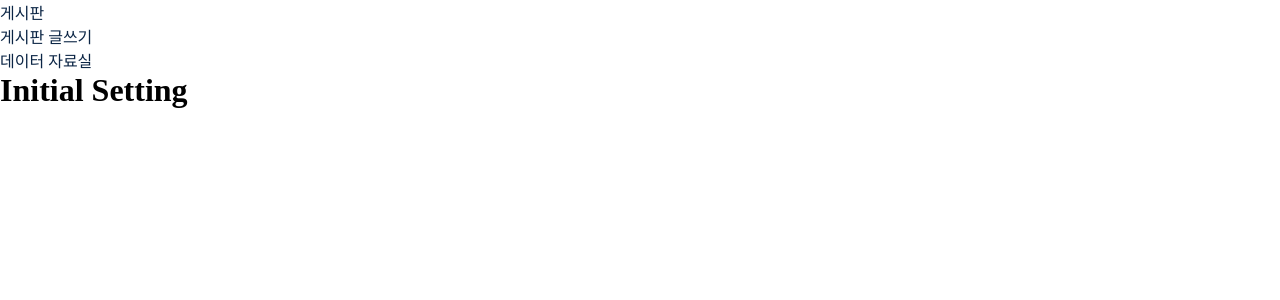
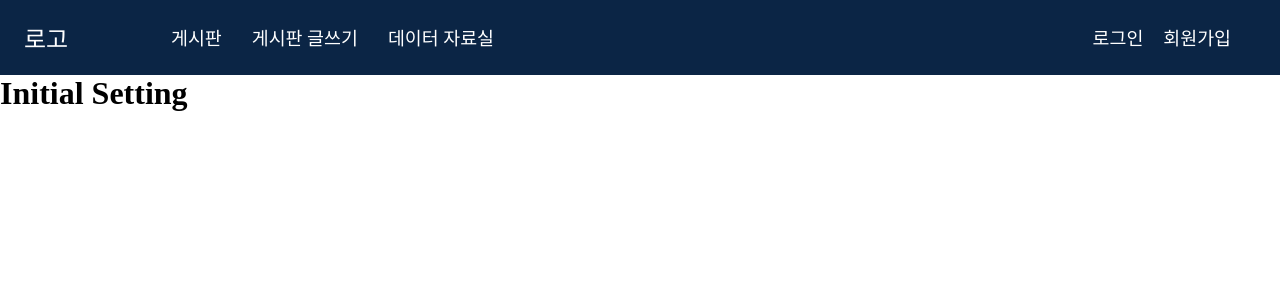
Before and after one commit to nightskyshop/baseballtalk, a Next.js app: page / in a window 1280 px wide. Shown: the top 300 px of the page. Built offline with nearby package versions, Linux system fonts and the light colour scheme.

Commit message:
Design: Create Header Style

```diff
--- a/components/Header.js
+++ b/components/Header.js
@@ -1,16 +1,36 @@
 import Link from "next/link";
+import styles from "./Header.module.css";
 
 export default function Header() {
   return (
-    <div>
-      <ul>
-        <li><Link href="/post">게시판</Link></li>
+    <header className={styles.header}>
+      <div className={styles.header__logo}>
+        <Link href="/">로고</Link>
+      </div>
 
-        <li><Link href="/post/create">게시판 글쓰기</Link></li>
+      <ul className={styles.header__list}>
+        <li className={styles.header__postlist}>
+          <Link href="/post">게시판</Link>
+        </li>
 
-        <li><Link href="/data-referance">데이터 자료실</Link></li>
+        <li className={styles.header_postcreate}>
+          <Link href="/post/create">게시판 글쓰기</Link>
+        </li>
 
+        <li className={styles.header_datareferance}>
+          <Link href="/data-referance">데이터 자료실</Link>
+        </li>
       </ul>
-    </div>
+
+      <div className={styles.header__user}>
+        <Link href="/login">로그인</Link>
+        <Link href="/signup">회원가입</Link>
+
+        {/* <Link href="/logout" className={styles.header__user}>로그아웃</Link>
+        <Link href="/프로필" className={styles.header__profileimg}>
+          프로필 이미지
+        </Link> */}
+      </div>
+    </header>
   )
 }
--- /dev/null
+++ b/components/Header.module.css
@@ -0,0 +1,49 @@
+.header {
+    display: flex;
+    align-items: center;
+    background-color: var(--clr-dark);
+    padding: 1.25em 1.5em;
+    top: 0;
+    right: 0;
+    left: 0
+}
+
+.header__logo {
+    width: 100px;
+    margin-right: 2em;
+}
+
+.header__logo a {
+    font-size: var(--fs-h3);
+    color: var(--clr-light);
+}
+
+.header__list {
+    display: flex;
+    justify-content: flex-start;
+    list-style: none;
+}
+
+.header__list li {
+    font-size: var(--fs-h4);
+    color: var(--clr-light);
+    padding: 0 15px;
+    padding-bottom: 2px;
+}
+
+.header__list li a {
+    color: var(--clr-light);
+}
+
+.header__user {
+    margin-left: auto;
+    font-size: var(--fs-h4);
+    color: var(--clr-light);
+    padding: 0 15px;
+    padding-bottom: 2px;
+}
+
+.header__user a {
+    color: var(--clr-light);
+    margin: 0 10px;
+}
```
